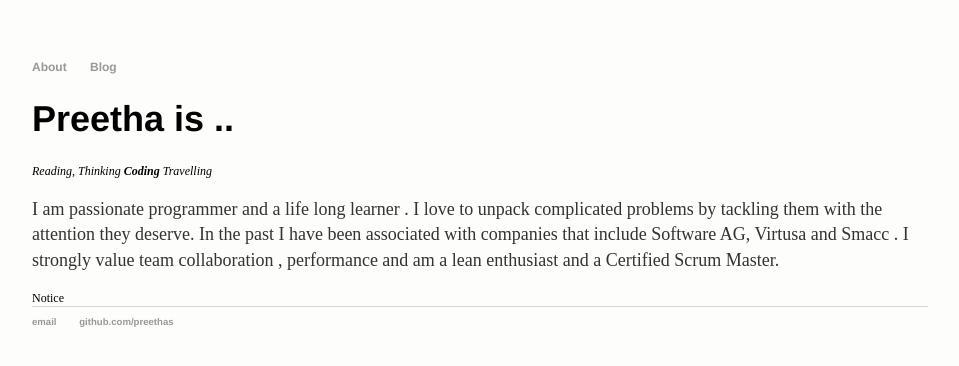
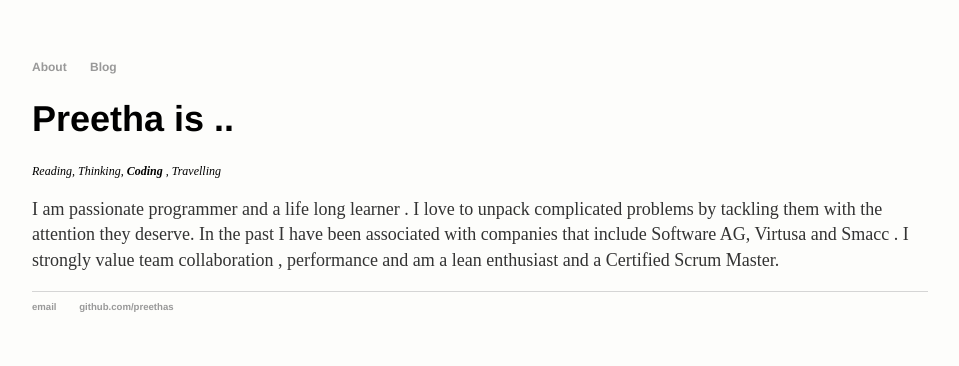
Before and after one commit to Preethas/Preethas.github.io, a Jekyll site: the page built from index.html, in a window 1280 px wide. Shown: the top 366 px of the page, without its empty margins (160-1119 px from the left). Built offline with Jekyll 4.4.1, drawn with Linux system fonts in a browser that asks for light colours.

Commit message:
Update index.html

```diff
--- a/index.html
+++ b/index.html
@@ -3,7 +3,7 @@ layout: default
 title: Preetha Srinivasan
 ---
 <div class="blurb">
-	<h1> Preetha is .. </h1> <i> Reading, Thinking <b> Coding </b> Travelling    </i>
+	<h1> Preetha is .. </h1> <i> Reading, Thinking, <b> Coding </b> , Travelling    </i>
 	<p> I am passionate programmer and a life long learner . I love to unpack complicated problems by tackling
 	    them with the attention they deserve. In the past I have been associated with companies that include Software AG,
 	    Virtusa and Smacc .
@@ -11,5 +11,4 @@ title: Preetha Srinivasan
 	    I strongly value team collaboration , performance and am a lean enthusiast and a Certified Scrum Master.
 
 	</p>
-</div><!-- /.blurb -->
-Notice
+</div>
```
